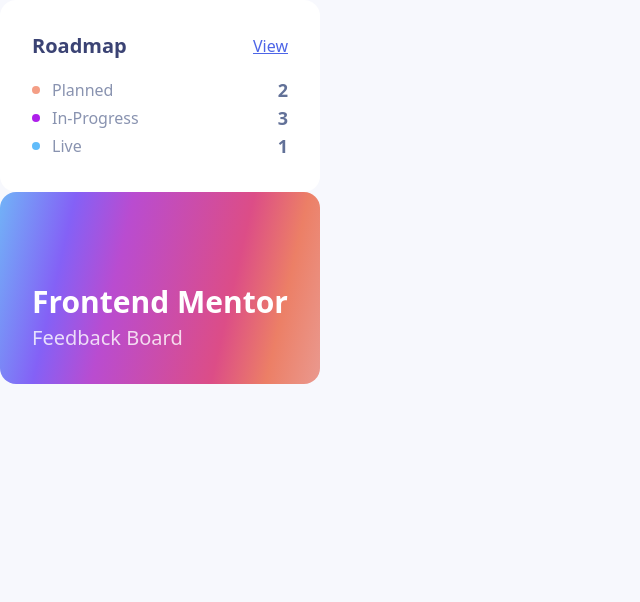
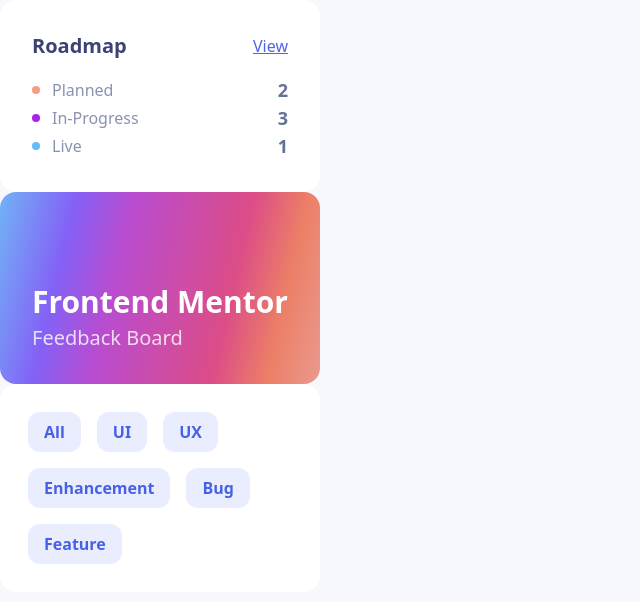
Before and after one commit to ahmedmohmd/feedback-system-frontend, a React (Vite) app: page / in a window 1280 px wide. Shown: the top 602 px of the page, without its empty margins (0-640 px from the left). Built offline with nearby package versions, Linux system fonts and the light colour scheme.

Commit message:
finish tags components

```diff
--- a/src/App.tsx
+++ b/src/App.tsx
@@ -1,11 +1,13 @@
 import HeadingCard from "./components/widgets/HeadingCard";
 import Roadmap from "./components/widgets/Roadmap";
+import Tags from "./components/widgets/Tags";
 
 function App() {
   return (
     <div className="bg-[#f7f8fd] min-h-screen min-screen">
       <Roadmap />
       <HeadingCard />
+      <Tags />
     </div>
   );
 }
--- /dev/null
+++ b/src/components/widgets/Tags.tsx
@@ -0,0 +1,20 @@
+const TAGS = ["All", "UI", "UX", "Enhancement", "Bug", "Feature"];
+
+const Tags = () => {
+  return (
+    <article className="w-80  rounded-2xl p-7 flex justify-start items-start gap-4 flex-wrap bg-white">
+      {TAGS.map((tag) => {
+        return (
+          <a
+            href="#"
+            className="hover:text-white hover:bg-[#4661e6] duration-150 py-2 px-4 rounded-xl bg-[#eaedfd] font-bold text-[#4661e6]"
+          >
+            {tag}
+          </a>
+        );
+      })}
+    </article>
+  );
+};
+
+export default Tags;
```
